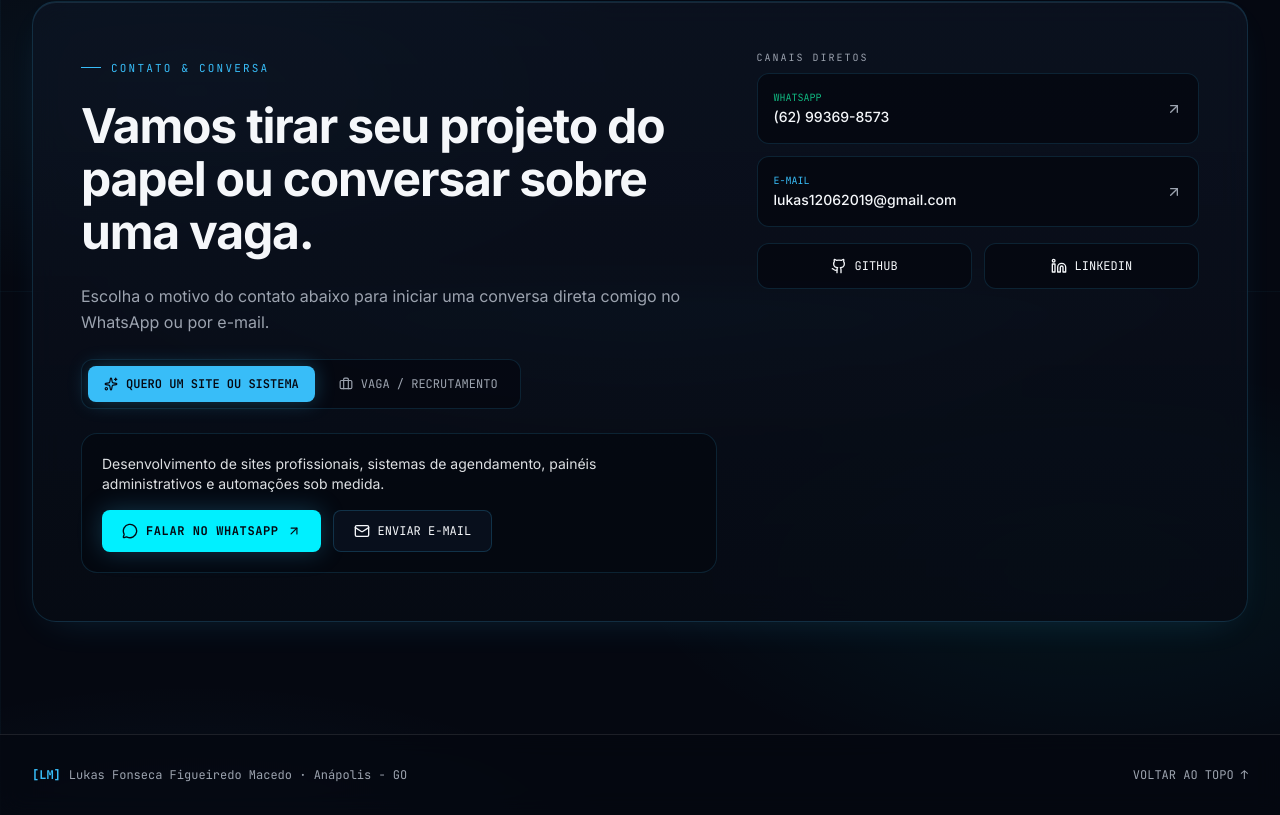
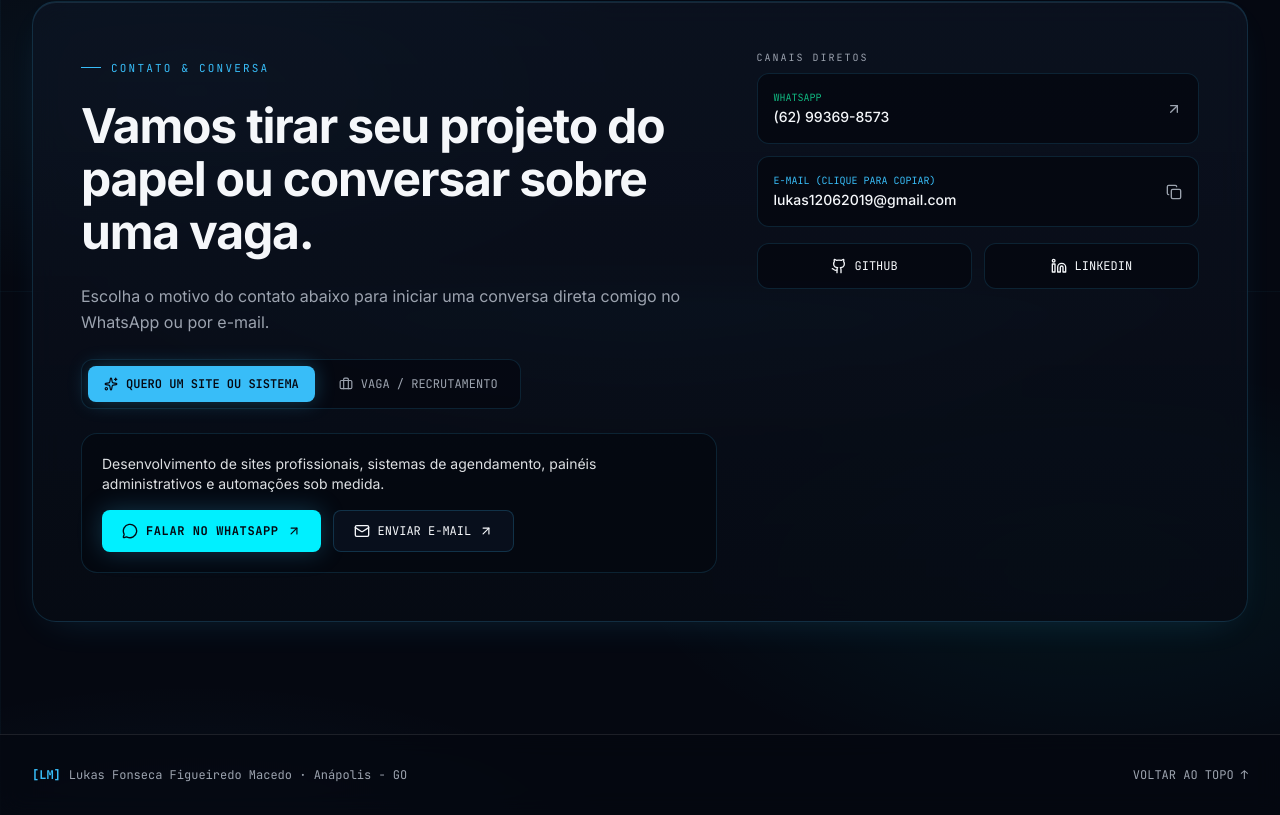
Before and after one commit to Lukas893/portfolio-lukas, a Next.js app: page / in a window 1280 px wide. Shown: the part 7709-8524 px from the top of the page. Built offline with nearby package versions, Linux system fonts and the light colour scheme; no server answers.

Commit message:
fix: melhora acoes de e-mail com link direto Gmail e copia com 1 clique

```diff
--- a/src/components/sections/Contact.tsx
+++ b/src/components/sections/Contact.tsx
@@ -9,6 +9,8 @@ import {
   MessageCircle,
   Briefcase,
   Sparkles,
+  Copy,
+  Check,
 } from "lucide-react";
 import { PROFILE } from "@/data/profile";
 
@@ -17,11 +19,28 @@ type ContactMode = "project" | "opportunity";
 export function Contact() {
   const shouldReduceMotion = useReducedMotion();
   const [mode, setMode] = useState<ContactMode>("project");
+  const [copied, setCopied] = useState(false);
 
   const projectMessage =
     "Olá Lukas! Vi seu portfólio e gostaria de conversar sobre o desenvolvimento de um site ou sistema.";
   const opportunityMessage =
     "Olá Lukas! Vi seu portfólio e gostaria de conversar sobre uma oportunidade na área de desenvolvimento.";
+
+  const gmailProjectUrl = `https://mail.google.com/mail/?view=cm&fs=1&to=${encodeURIComponent(
+    PROFILE.email
+  )}&su=${encodeURIComponent("Novo Projeto Web")}&body=${encodeURIComponent(
+    projectMessage
+  )}`;
+
+  const handleCopyEmail = async () => {
+    try {
+      await navigator.clipboard.writeText(PROFILE.email);
+      setCopied(true);
+      setTimeout(() => setCopied(false), 2500);
+    } catch {
+      window.open(gmailProjectUrl, "_blank", "noopener,noreferrer");
+    }
+  };
 
   return (
     <>
@@ -107,11 +126,14 @@ export function Contact() {
                             <ArrowUpRight className="w-3.5 h-3.5" aria-hidden="true" />
                           </a>
                           <a
-                            href={`mailto:${PROFILE.email}?subject=Novo%20Projeto%20Web`}
+                            href={gmailProjectUrl}
+                            target="_blank"
+                            rel="noopener noreferrer"
                             className="font-mono text-xs px-5 py-3 rounded-lg border border-[#38BDF8]/20 bg-[#0B1220]/80 text-[#F5F7FA] hover:border-[#38BDF8]/60 hover:text-[#7DD3FC] transition-colors inline-flex items-center gap-2"
                           >
                             <Mail className="w-4 h-4" aria-hidden="true" />
                             <span>ENVIAR E-MAIL</span>
+                            <ArrowUpRight className="w-3.5 h-3.5" aria-hidden="true" />
                           </a>
                         </div>
                       </>
@@ -167,18 +189,26 @@ export function Contact() {
                   <ArrowUpRight className="w-4 h-4 text-[#9CA3AF] group-hover:text-[#10B981] transition-colors" aria-hidden="true" />
                 </a>
 
-                <a
-                  href={`mailto:${PROFILE.email}`}
-                  className="jarvis-card-hover flex items-center justify-between p-4 rounded-xl bg-[#050811]/80 border border-[#38BDF8]/15 group"
+                <button
+                  type="button"
+                  onClick={handleCopyEmail}
+                  aria-label="Copiar endereço de e-mail"
+                  className="jarvis-card-hover w-full text-left flex items-center justify-between gap-3 p-4 rounded-xl bg-[#050811]/80 border border-[#38BDF8]/15 group cursor-pointer"
                 >
-                  <div>
-                    <p className="font-mono text-[10px] text-[#38BDF8]">E-MAIL</p>
+                  <div className="min-w-0">
+                    <p className="font-mono text-[10px] text-[#38BDF8]">
+                      {copied ? "E-MAIL COPIADO ✓" : "E-MAIL (CLIQUE PARA COPIAR)"}
+                    </p>
                     <p className="text-sm font-medium text-[#F5F7FA] mt-0.5 break-all">
                       {PROFILE.email}
                     </p>
                   </div>
-                  <ArrowUpRight className="w-4 h-4 text-[#9CA3AF] group-hover:text-[#38BDF8] transition-colors shrink-0" aria-hidden="true" />
-                </a>
+                  {copied ? (
+                    <Check className="w-4 h-4 text-[#10B981] shrink-0" aria-hidden="true" />
+                  ) : (
+                    <Copy className="w-4 h-4 text-[#9CA3AF] group-hover:text-[#38BDF8] transition-colors shrink-0" aria-hidden="true" />
+                  )}
+                </button>
 
                 <div className="grid grid-cols-2 gap-3 pt-1">
                   <a
```
